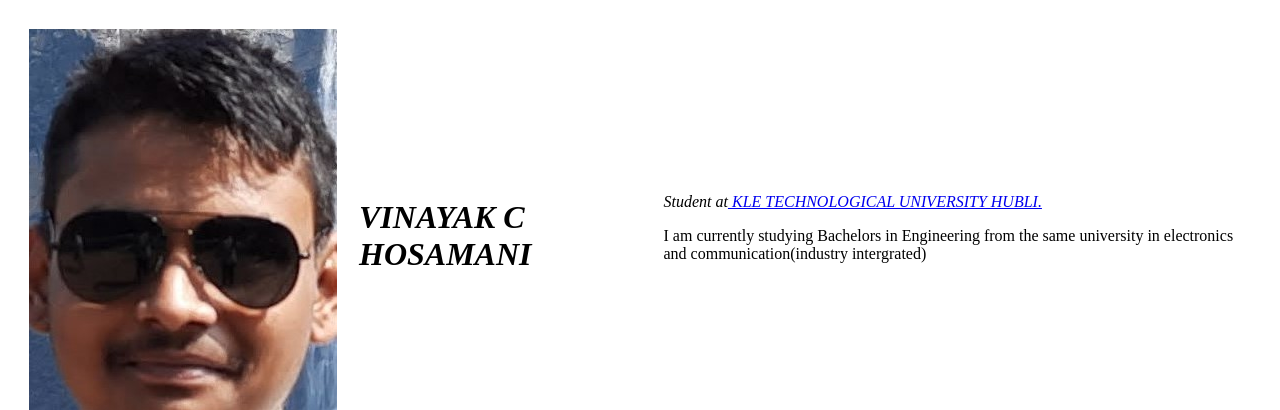
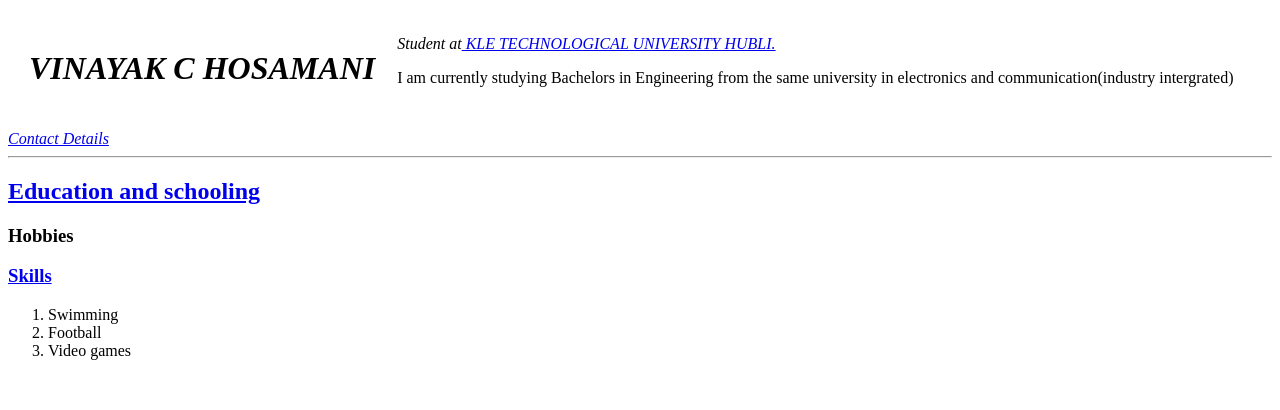
Before and after one commit to hosamanivinayak5/cv, a plain HTML site: page index.html in a window 1280 px wide. Shown: the top 410 px of the page. Drawn offline with Linux system fonts and the light colour scheme.

Commit message:
image deleted

```diff
--- a/index.html
+++ b/index.html
@@ -7,7 +7,7 @@
  <body>
   <table cellspacing="20">
     <tr>
-      <td><img src="Images/vinayak4.jpg" alt=""></td>
+
       <td><h1><em>VINAYAK C HOSAMANI</em></h1></td>
       <td><P1><i>Student at<a href="https://www.kletech.ac.in/">  KLE TECHNOLOGICAL UNIVERSITY HUBLI.</a></i></P1>
         <br>
```
